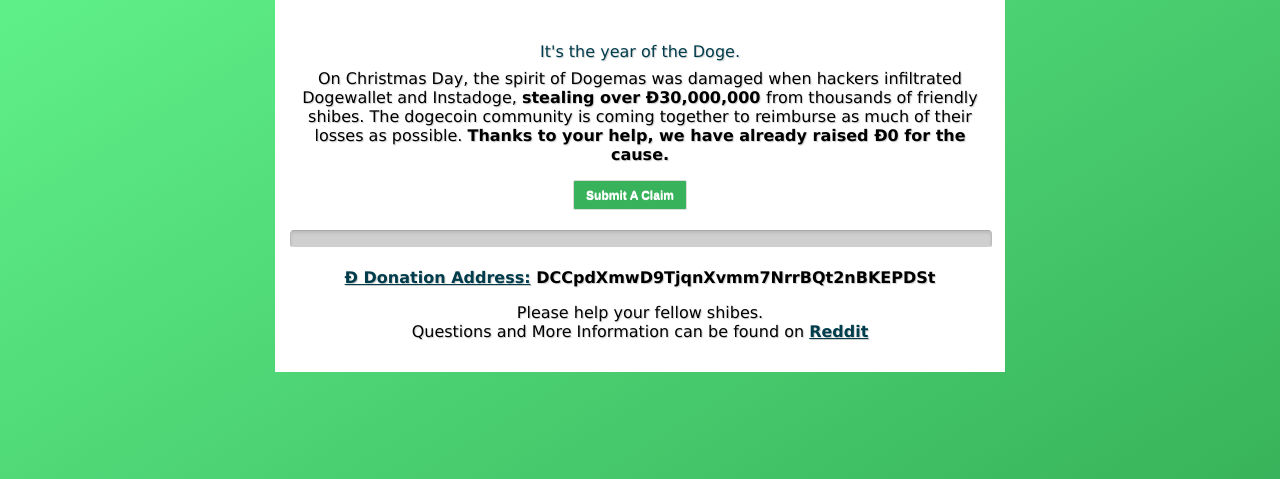
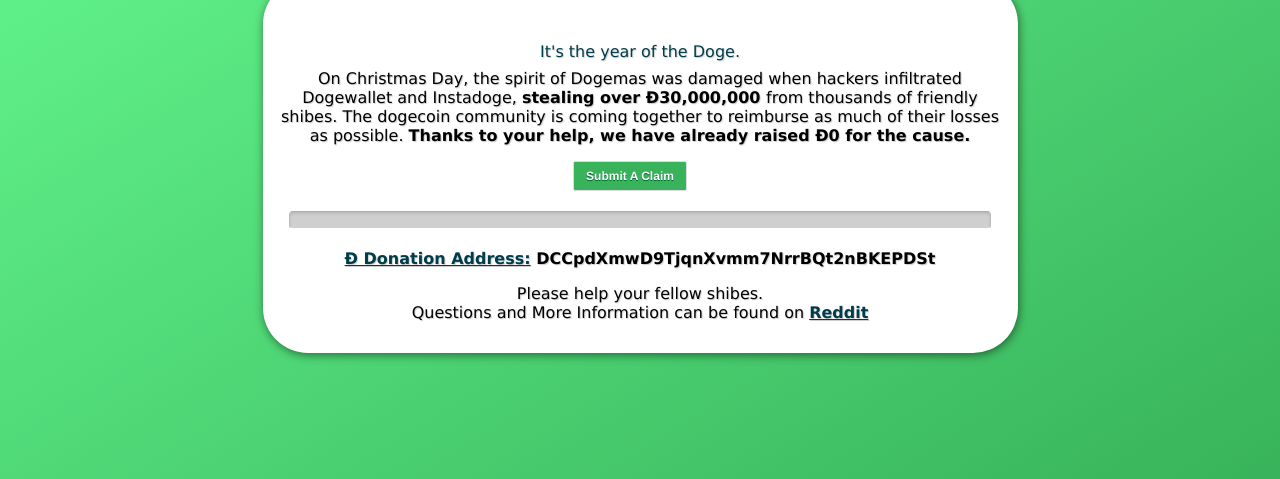
Before and after one commit to jharrell/savedogemas, a CakePHP app: the page made by www/app/View/Pages/home.ctp in a window 1280 px wide. Shown: the part 321-800 px from the top of the page. Run offline with PHP 8.4 and a stand-in for CakePHP, Linux system fonts and the light colour scheme; the template is opened without the code that fills it, so the values that code supplies are empty; some libraries are stand-ins or nearby versions.

Commit message:
Style changes.

```diff
--- a/www/app/View/Layouts/default.ctp
+++ b/www/app/View/Layouts/default.ctp
@@ -40,7 +40,7 @@ a.button {
     padding: 7px 12px;
     position: relative;
     display: inline-block;
-    text-shadow: 0 1px 0 #fff;
+    text-shadow: 0 1px 0 #063;
     -webkit-transition: border-color .218s;
     -moz-transition: border .218s;
     -o-transition: border-color .218s;
@@ -76,11 +76,15 @@ margin: 0 auto;
 
 .container{
 	background: #fff;
-	max-width: 700px;
+	max-width: 725px;
 	margin-left:auto;
 	margin-right:auto;
 	text-align: center ;
 	padding: 15px;
+	border-radius: 45px;
+	-webkit-box-shadow: 1px 2px 10px rgba(0,0,0,.5);
+	-moz-box-shadow: 1px 2px 10px rgba(0,0,0,.5);
+	box-shadow: 1px 2px 10px rgba(0,0,0,.5);
 }
 
 .progressbar{
```
